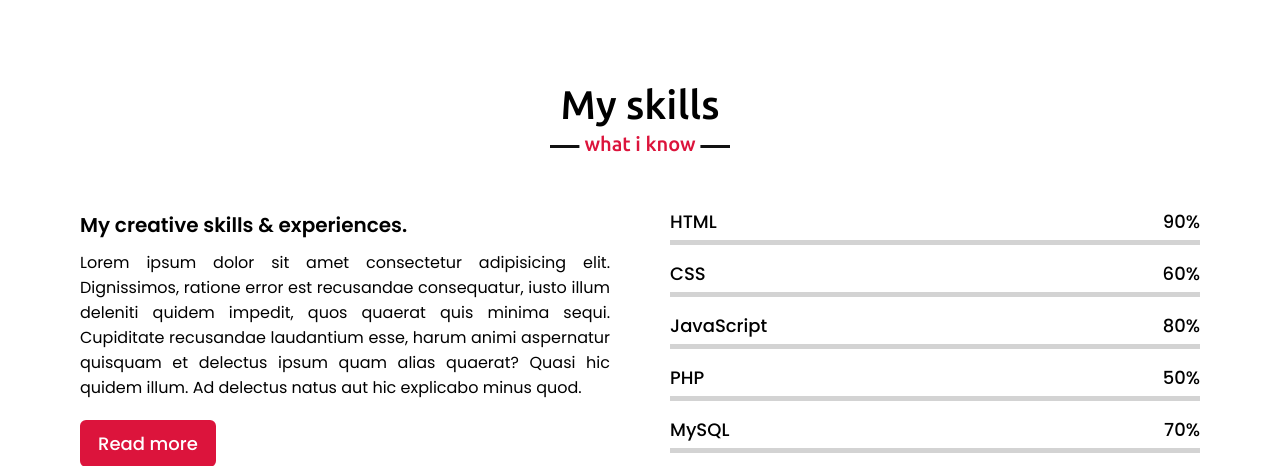
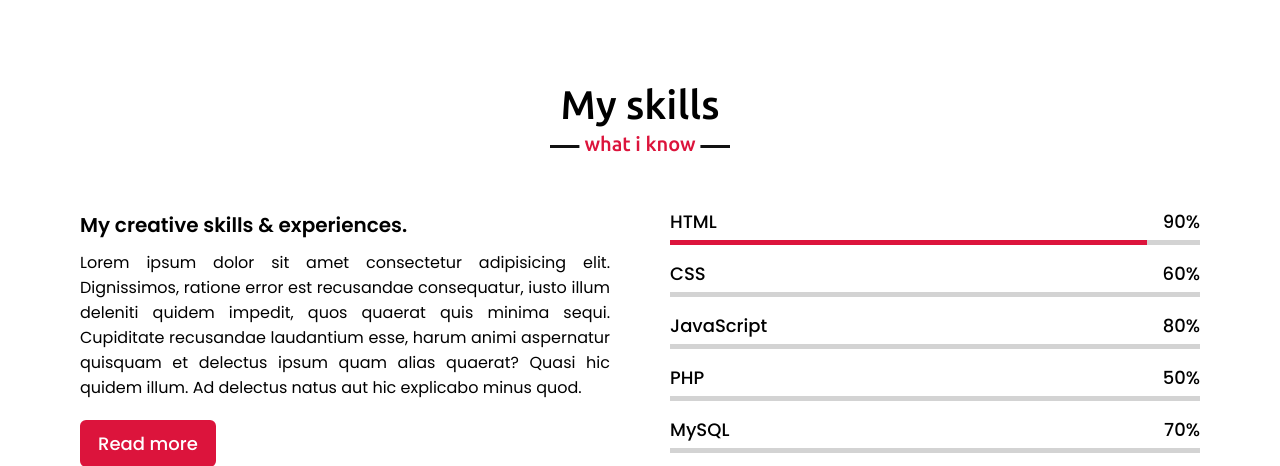
Before and after one commit to 19p61a0413/19p61a0413.github.io, a PHP site: page / in a window 1280 px wide. Shown: the part 2128-2594 px from the top of the page. Run offline with PHP 8.4, Linux system fonts and the light colour scheme.

Commit message:
Update style.css

```diff
--- a/style.css
+++ b/style.css
@@ -362,8 +362,8 @@ section .title::after{
     top: 0;
     background: crimson;
 }
-.skills-content .right .AI::before{
-    width: 60%;
+.skills-content .right .html::before{
+    width: 90%;
 }
 .skills-content .right .C::before{
     width: 70%;
```
